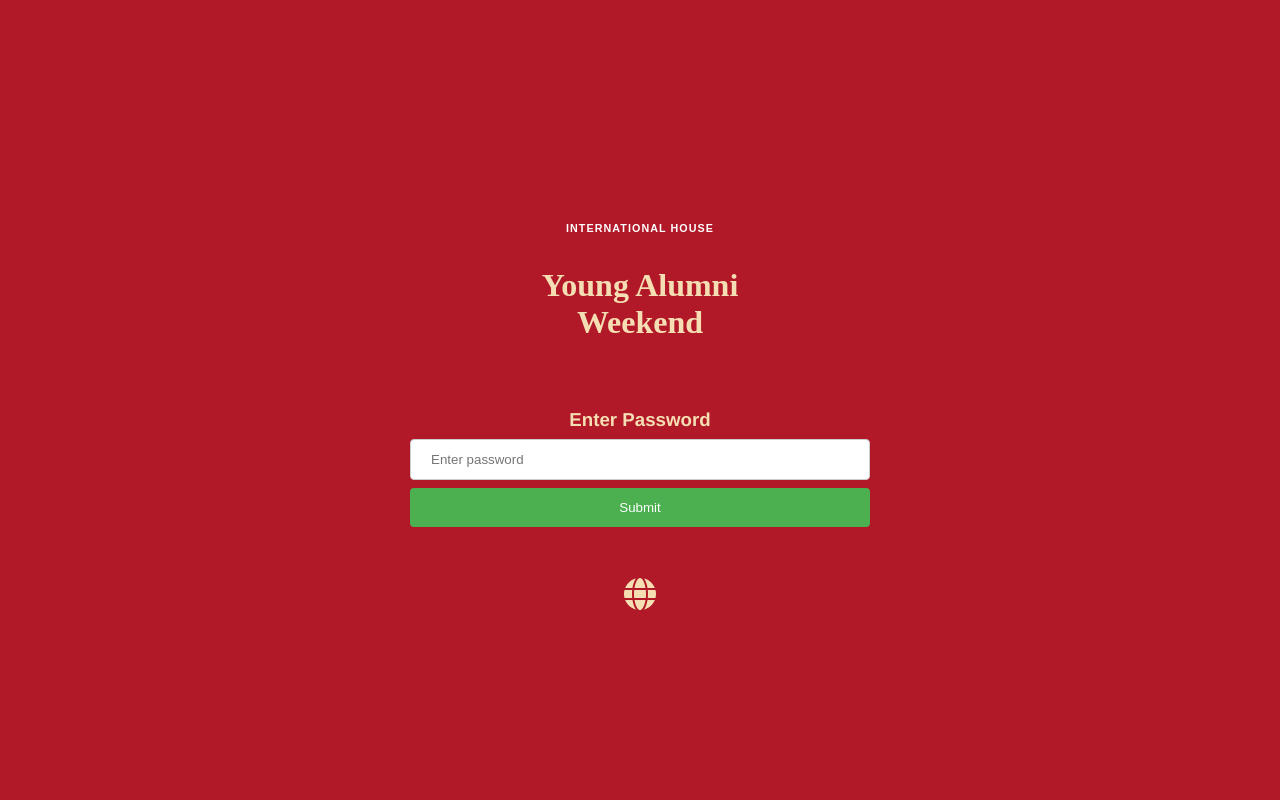
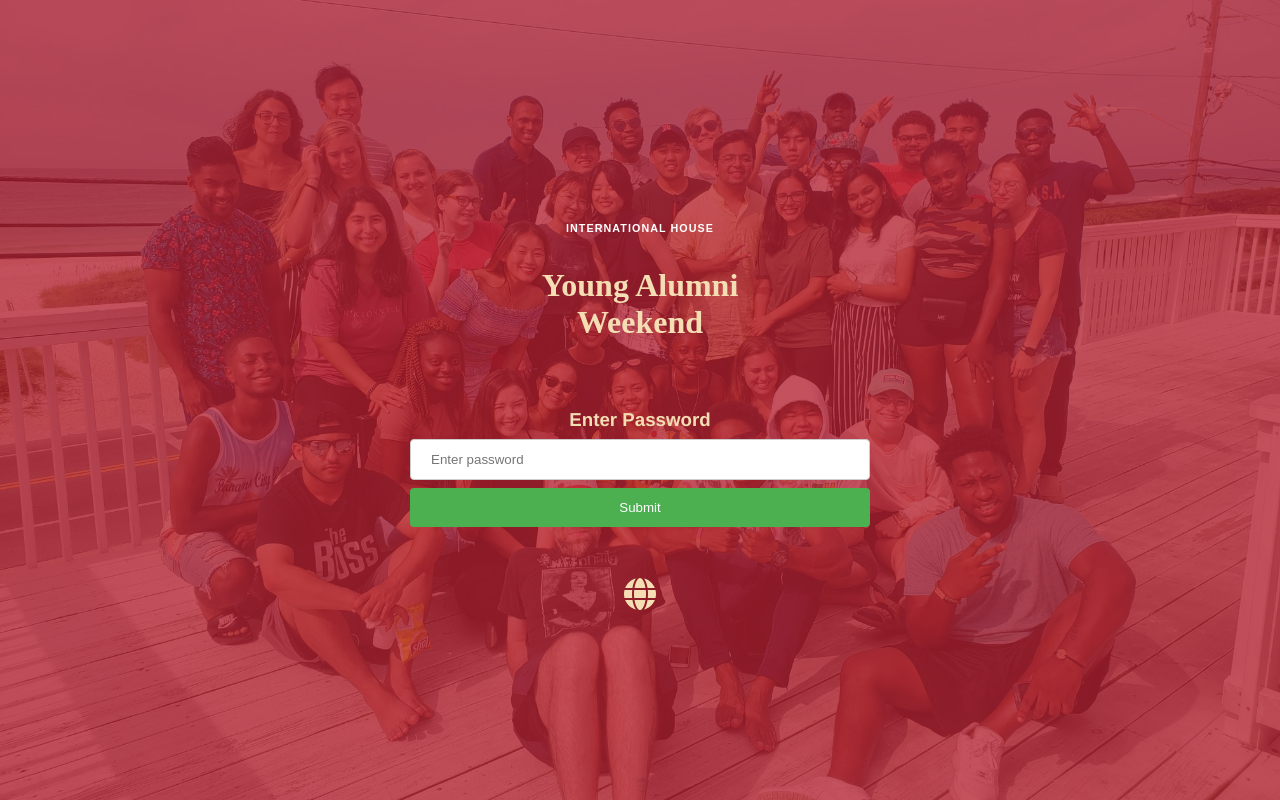
Before and after one commit to SushantChhetry/alumni-weekend-react-app, a Next.js app in the folder cat-dog/: page /Password in a window 1280 px wide. Built offline with nearby package versions, Linux system fonts and the light colour scheme.

Commit message:
Added img background to password page with CSS

```diff
--- a/cat-dog/src/pages/Password.js
+++ b/cat-dog/src/pages/Password.js
@@ -5,7 +5,6 @@
 
 const Password = () => {
   const [password, setPassword] = useState("");
-  const [error, setError] = useState("");
   const router = useRouter();
 
   const handleSubmit = (event) => {
@@ -18,6 +17,7 @@
     }
   };
   return (
+    <div className="password-main">
       <div className="password-wrapper">
         <div className="yaw-pwd">
           <h6 className="header">International House</h6>
@@ -38,6 +38,7 @@
         </form>
         <FontAwesomeIcon icon={faGlobe} size="2xl" className="globe-icon" />
       </div>
+    </div>
   );
 };
 
--- a/cat-dog/src/styles/globals.css
+++ b/cat-dog/src/styles/globals.css
@@ -8,6 +8,7 @@
 html {
   font-size: 16px;
   font-family: sans-serif;
+    scroll-behavior: smooth;
 }
 
 /* Set body margin and text color */
@@ -428,7 +429,7 @@
 }
 
 .event-button:hover {
-  background-color: #B11928;
+  background-color: rgb(177, 25, 40);
   color: #fff;
 }
 
@@ -440,6 +441,12 @@
   margin: 0.5rem 0;
 }
 
+.password-main{
+  background-color: transparent;
+    background-image: url('../img/group.jpg');
+    background-size: cover;
+      background-position: center center;
+}
 
 .password-wrapper{
   display: flex;
@@ -447,14 +454,15 @@
   justify-content: center;
   align-items: center;
   padding: 10%;
-  background-color: #B11928;
+  background-color: rgba(177, 25, 40,0.75);
+
   width: 100vw;
   height: 100vh;
   color: wheat;
+
 }
 
 .password-form {
-  background-color: transparent;
   margin: 3%;
   border: 0;
   text-align: center;
```
Lines whose indentation alone changed are shown as unchanged.
